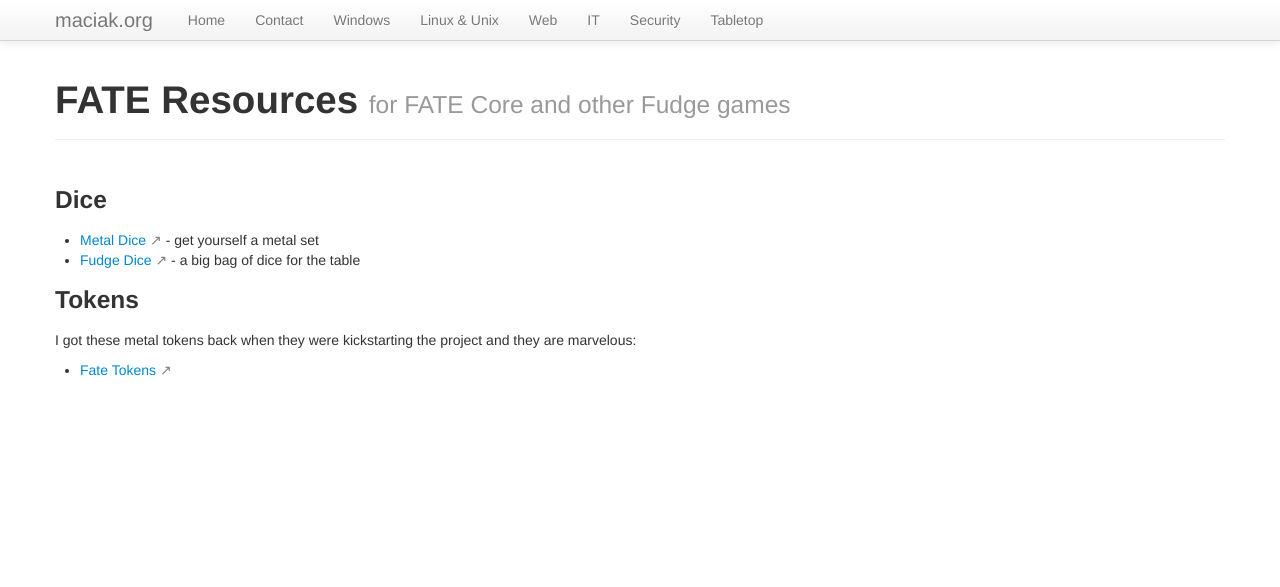
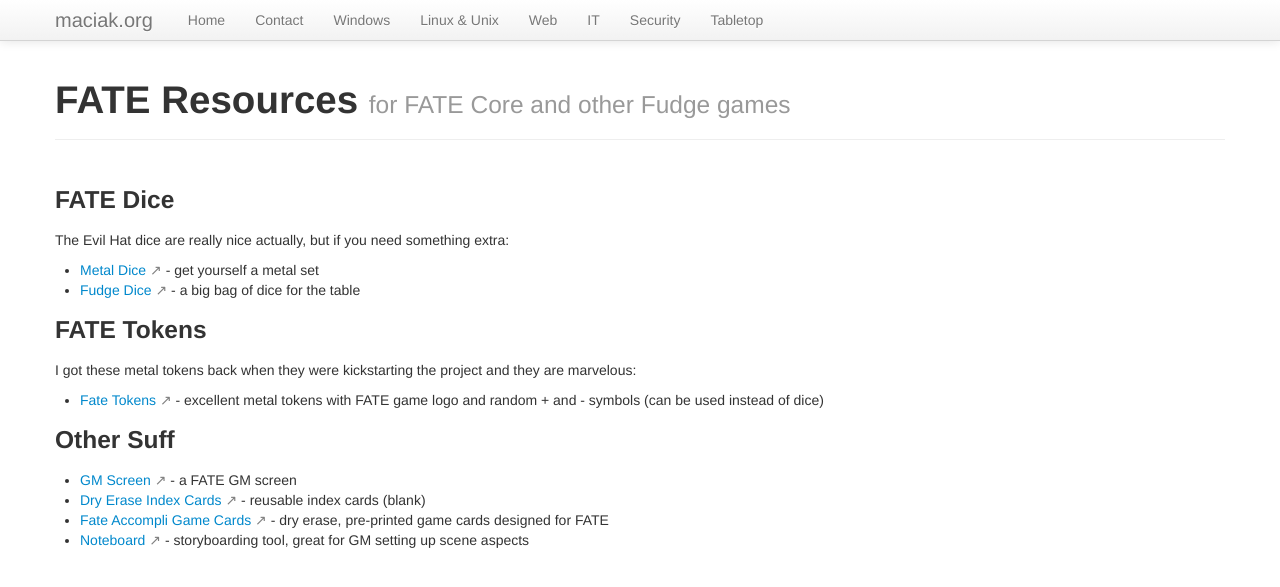
Before and after one commit to maciakl/maciak.org, a Jekyll site: the page built from _rpg/fateresources.md, in a window 1280 px wide. Shown: the top 587 px of the page. Built offline with Jekyll 4.4.1, drawn with Linux system fonts in a browser that asks for light colours.

Commit message:
Added FATE resources

```diff
--- a/_rpg/fateresources.md
+++ b/_rpg/fateresources.md
@@ -5,13 +5,22 @@
 description: resources for FATE core and FUDGE games
 ---
 
-### Dice
+### FATE Dice
+
+The Evil Hat dice are really nice actually, but if you need something extra:
 
 - [Metal Dice](https://www.norsefoundry.com/collections/metal-fate-dice) - get yourself a metal set
 - [Fudge Dice](https://amzn.to/2Ya4O8U) - a big bag of dice for the table
 
-### Tokens
+### FATE Tokens
 
 I got these metal tokens back when they were kickstarting the project and they are marvelous:
 
-- [Fate Tokens](https://campaigncoins.com/fate-token-set-36/)
+- [Fate Tokens](https://campaigncoins.com/fate-token-set-36/) - excellent metal tokens with FATE game logo and random + and - symbols (can be used instead of dice)
+
+### Other Suff
+
+- [GM Screen](http://tangentartists.storenvy.com/collections/1607625-fate-rpg/products/19744829-fate-accompli-gm-screen) - a FATE GM screen
+- [Dry Erase Index Cards](https://amzn.to/2FvpvEQ) - reusable index cards (blank)
+- [Fate Accompli Game Cards](http://tangentartists.storenvy.com/collections/1607625-fate-rpg/products/19744847-fate-accompli-dry-erase-game-cards-cool) - dry erase, pre-printed game cards designed for FATE
+- [Noteboard](https://thenoteboard.com/) - storyboarding tool, great for GM setting up scene aspects
```
Also changed, not shown: _tabletop/meccgresources.md (+4 -0 lines).
